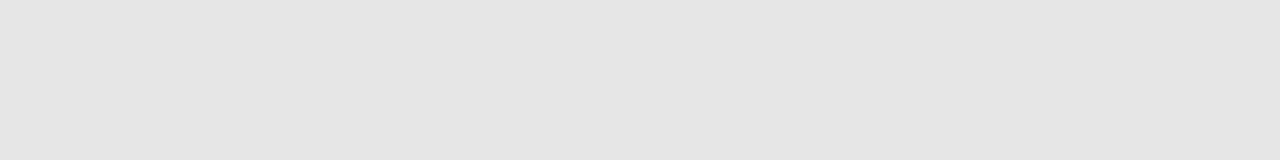
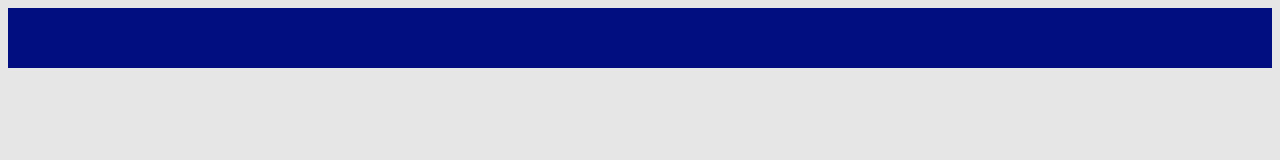
Before and after one commit to dattphan15/ny-city-blog, a plain HTML site: page index.html in a window 1280 px wide. Drawn offline with Linux system fonts and the light colour scheme.

Commit message:
add navigation bar

```diff
--- a/index.html
+++ b/index.html
@@ -4,7 +4,19 @@
       <link rel="stylesheet" href="style.css">
    </head>
    <body>
-
+     <nav>
+       <ul>
+         <li>
+           <a href=""></a>
+         </li>
+         <li>
+           <a href=""></a>
+         </li>
+         <li>
+           <a href=""></a>
+         </li>
+       </ul>
+     </nav>
 
 
 
```
